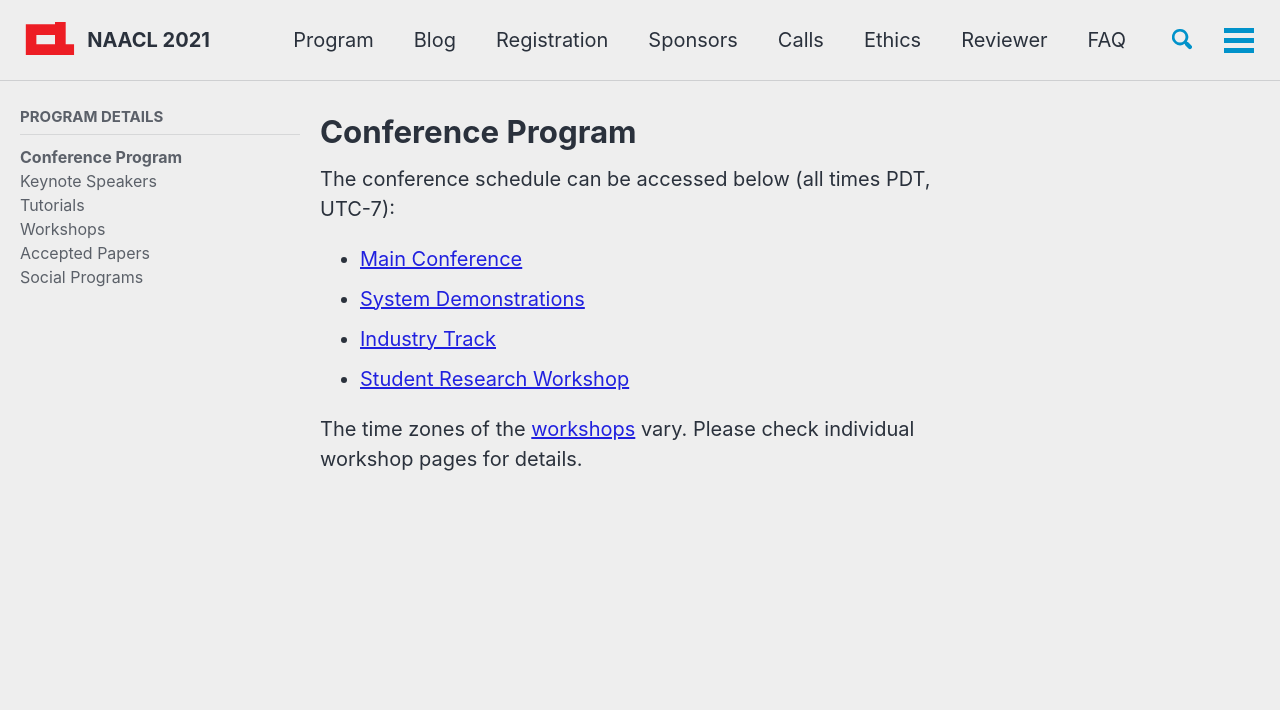
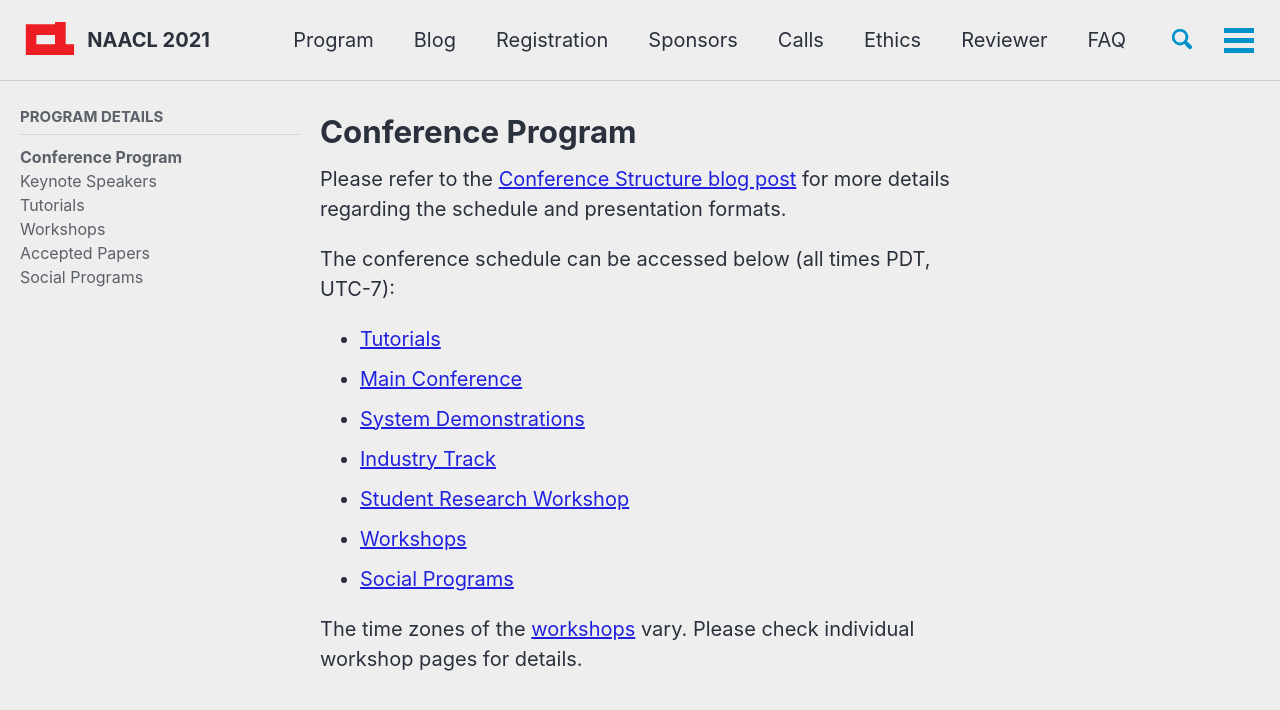
Before and after one commit to naacl-org/naacl-2021-website, a Jekyll site: the page built from _pages/program/program.md, in a window 1280 px wide and 900 px high. Shown: the top 710 px of the window. Built offline with Jekyll 4.4.1, drawn with Linux system fonts in a browser that asks for light colours; cached includes are drawn as plain includes; nearby versions of some CDN libraries; comment, search, counter and statistics services are not loaded.

Commit message:
Made other schedules more prominent

```diff
--- a/_pages/program/program.md
+++ b/_pages/program/program.md
@@ -8,11 +8,16 @@
     nav: program
 ---
 
+Please refer to the [Conference Structure blog post](/blog/conference-structure/) for more details regarding the schedule and presentation formats.
+
 The conference schedule can be accessed below (all times PDT, UTC-7):
 
+* [Tutorials](/program/tutorials/)
 * [Main Conference](/conference-program/main/program.html)
 * [System Demonstrations](/conference-program/demo/program.html)
 * [Industry Track](/conference-program/industry/program.html)
 * [Student Research Workshop](/conference-program/srw/program.html)
+* [Workshops](/program/workshops/)
+* [Social Programs](/program/social/)
 
-The time zones of the [workshops](https://2021.naacl.org/program/workshops/) vary. Please check individual workshop pages for details.
+The time zones of the [workshops](/program/workshops/) vary. Please check individual workshop pages for details.
```
